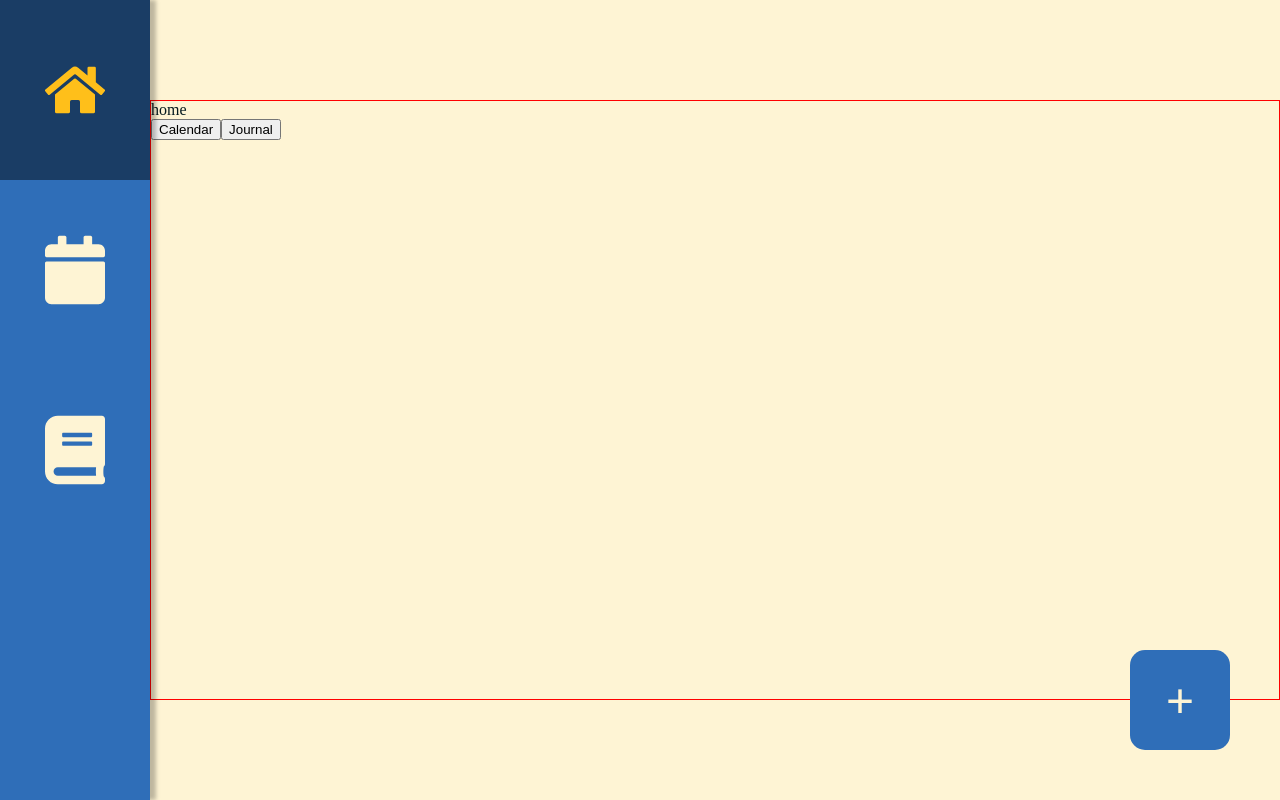
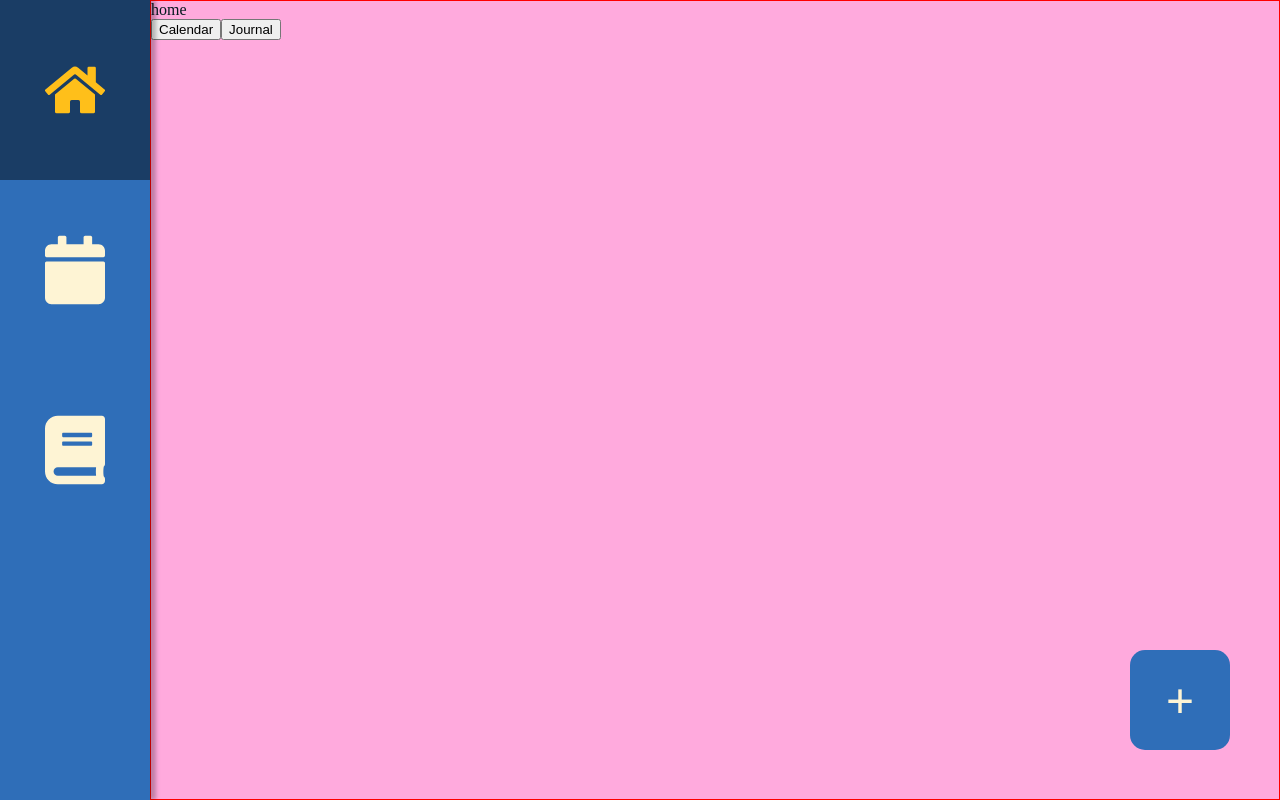
Before and after one commit to dnguyen130/stepahead, a React (Vite) app: page / in a window 1280 px wide. Built offline with nearby package versions, Linux system fonts and the light colour scheme.

Commit message:
page fade works

```diff
--- a/src/App.tsx
+++ b/src/App.tsx
@@ -1,22 +1,34 @@
-import Layout from './components/shared/layout'
-import { useTheme, usePage } from './utils/provider'
+import { useState } from 'react'
 import { AnimatePresence, motion } from 'framer-motion'
 
+import { useTheme } from './utils/provider'
 import Home from './components/pages/home'
 import Calendar from './components/pages/calendar'
 import Journal from './components/pages/journal'
 
 export default function App() {
   const { theme } = useTheme()
-  const { page, setPage } = usePage()
+
+  const [page, setPage] = useState('home')
 
   return (
-    <AnimatePresence>
-      <div className={`container-${theme}`}>
-        {page == 'home' && <Home />}
-        {page == 'calendar' && <Calendar />}
-        {page == 'journal' && <Journal />}
-      </div>
-    </AnimatePresence>
+    <div className={`container-${theme}`}>
+      <AnimatePresence mode="wait">
+        {page == 'home' && (
+          <Home
+            key="home"
+            calendarRoute={() => setPage('calendar')}
+            journalRoute={() => setPage('journal')}
+          />
+        )}
+        {page == 'calendar' && (
+          <Calendar
+            key="calendar"
+            homeRoute={() => setPage('home')}
+            journalRoute={() => setPage('journal')}
+          />
+        )}
+      </AnimatePresence>
+    </div>
   )
 }
--- a/src/components/pages/calendar/index.tsx
+++ b/src/components/pages/calendar/index.tsx
@@ -1,15 +1,19 @@
 import Layout from '../../shared/layout'
-import { useTheme, usePage } from '../../../utils/provider'
+import { useTheme } from '../../../utils/provider'
 
-export default function Calendar() {
+type CalendarProps = {
+  homeRoute: () => void
+  journalRoute: () => void
+}
+
+export default function Calendar(fn: CalendarProps) {
   const { theme } = useTheme()
-  const { page, setPage } = usePage()
 
   return (
-    <Layout key="calendar">
+    <Layout>
       <div>calendar</div>
-      <button onClick={() => setPage('home')}>Home</button>
-      <button onClick={() => setPage('journal')}>Journal</button>
+      <button onClick={fn.homeRoute}>Home</button>
+      <button onClick={fn.journalRoute}>Journal</button>
     </Layout>
   )
 }
--- a/src/components/pages/home/index.tsx
+++ b/src/components/pages/home/index.tsx
@@ -1,15 +1,19 @@
 import Layout from '../../shared/layout'
-import { useTheme, usePage } from '../../../utils/provider'
+import { useTheme } from '../../../utils/provider'
 
-export default function Home() {
+type HomeProps = {
+  calendarRoute: () => void
+  journalRoute: () => void
+}
+
+export default function Home(fn: HomeProps) {
   const { theme } = useTheme()
-  const { page, setPage } = usePage()
 
   return (
-    <Layout key="home">
+    <Layout>
       <div>home</div>
-      <button onClick={() => setPage('calendar')}>Calendar</button>
-      <button onClick={() => setPage('journal')}>Journal</button>
+      <button onClick={fn.calendarRoute}>Calendar</button>
+      <button onClick={fn.journalRoute}>Journal</button>
     </Layout>
   )
 }
--- a/src/components/pages/journal/index.tsx
+++ b/src/components/pages/journal/index.tsx
@@ -1,15 +1,14 @@
 import Layout from '../../shared/layout'
-import { useTheme, usePage } from '../../../utils/provider'
+import { useTheme } from '../../../utils/provider'
 
-export default function Journal() {
+type JournalProps = {}
+
+export default function Journal(fn: JournalProps) {
   const { theme } = useTheme()
-  const { page, setPage } = usePage()
 
   return (
-    <Layout key="journal">
+    <Layout>
       <div>journal</div>
-      <button onClick={() => setPage('home')}>Home</button>
-      <button onClick={() => setPage('calendar')}>Calendar</button>
     </Layout>
   )
 }
--- a/src/components/shared/layout/index.tsx
+++ b/src/components/shared/layout/index.tsx
@@ -9,13 +9,12 @@ export default function Layout(fn: NavbarProps) {
   return (
     <motion.div
       className="layout"
-      initial={{ x: 300, opacity: 0 }}
-      animate={{ x: 0, opacity: 1 }}
-      exit={{ x: 300, opacity: 0 }}
+      initial={{ opacity: 0 }}
+      animate={{ opacity: 1 }}
+      exit={{ opacity: 0 }}
       transition={{
-        type: 'spring',
-        stiffness: 260,
-        damping: 20,
+        type: 'linear',
+        duration: 0.5,
       }}
     >
       {fn.children}
--- a/src/styles/app.scss
+++ b/src/styles/app.scss
@@ -18,6 +18,7 @@
 
   @media (min-width: $tablet) {
     width: calc(100vw - 150px);
+    height: 100vh;
     margin-left: 150px;
   }
 }
--- a/src/styles/components/desktop/addbutton.scss
+++ b/src/styles/components/desktop/addbutton.scss
@@ -6,6 +6,7 @@
   border-radius: 15px;
   text-decoration: none;
   cursor: pointer;
+  z-index: 999;
 
   background-color: $bg;
 
--- a/src/styles/components/shared/layout.scss
+++ b/src/styles/components/shared/layout.scss
@@ -2,4 +2,5 @@
   width: 100%;
   height: 100%;
   border: 1px solid red;
+  background-color: #fad;
 }
```
